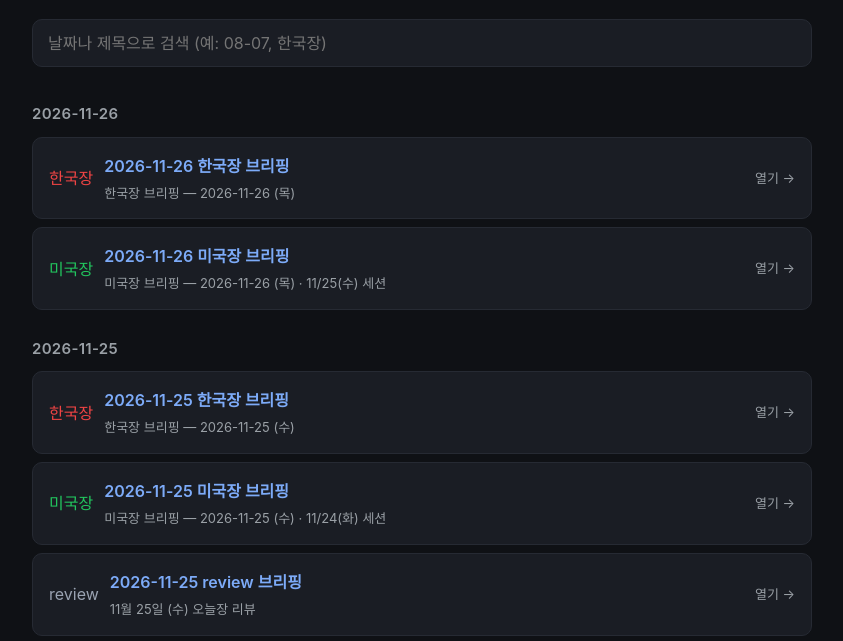
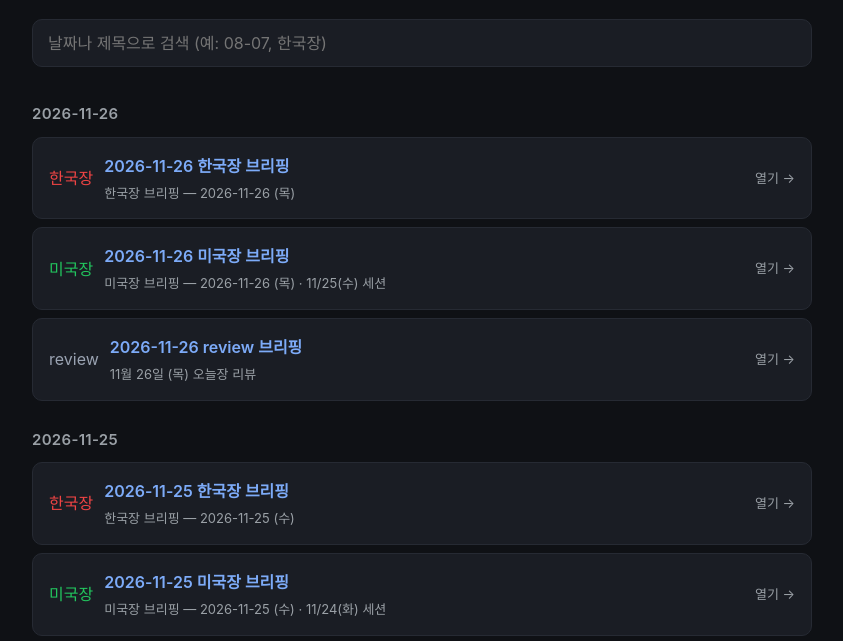
Before and after one commit to demanico1/market-briefing, a plain HTML site: page index.html in a window 1280 px wide. Shown: the part 137-778 px from the top of the page, without its empty margins (218-1061 px from the left). Drawn offline with Linux system fonts and the light colour scheme.

Commit message:
index: 저장소 내용으로 목록 재생성 (자동)

```diff
--- a/index.html
+++ b/index.html
@@ -18,6 +18,7 @@
       <h2>2026-11-26</h2>
       <a class="row" data-k="2026-11-26 한국장 한국장 브리핑 — 2026-11-26 (목)" href="kr/2026-11-26.html"><span class="tag kr">한국장</span><span class="t">2026-11-26 한국장 브리핑<small>한국장 브리핑 — 2026-11-26 (목)</small></span><span class="go">열기 →</span></a>
       <a class="row" data-k="2026-11-26 미국장 미국장 브리핑 — 2026-11-26 (목) · 11/25(수) 세션" href="us/2026-11-26.html"><span class="tag us">미국장</span><span class="t">2026-11-26 미국장 브리핑<small>미국장 브리핑 — 2026-11-26 (목) · 11/25(수) 세션</small></span><span class="go">열기 →</span></a>
+      <a class="row" data-k="2026-11-26 review 11월 26일 (목) 오늘장 리뷰" href="review/2026-11-26.html"><span class="tag review">review</span><span class="t">2026-11-26 review 브리핑<small>11월 26일 (목) 오늘장 리뷰</small></span><span class="go">열기 →</span></a>
     </div>
     <div class="day">
       <h2>2026-11-25</h2>
```
